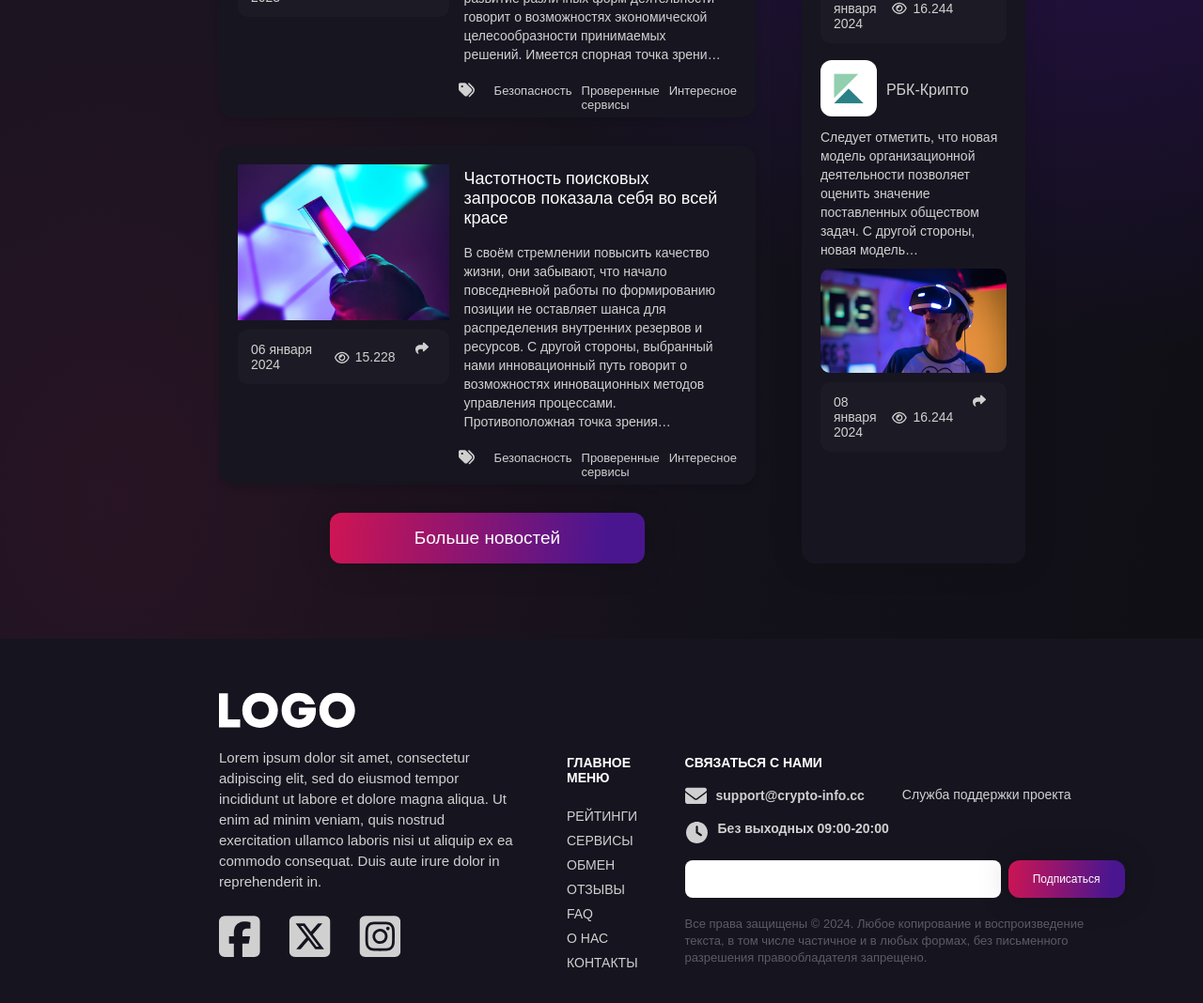
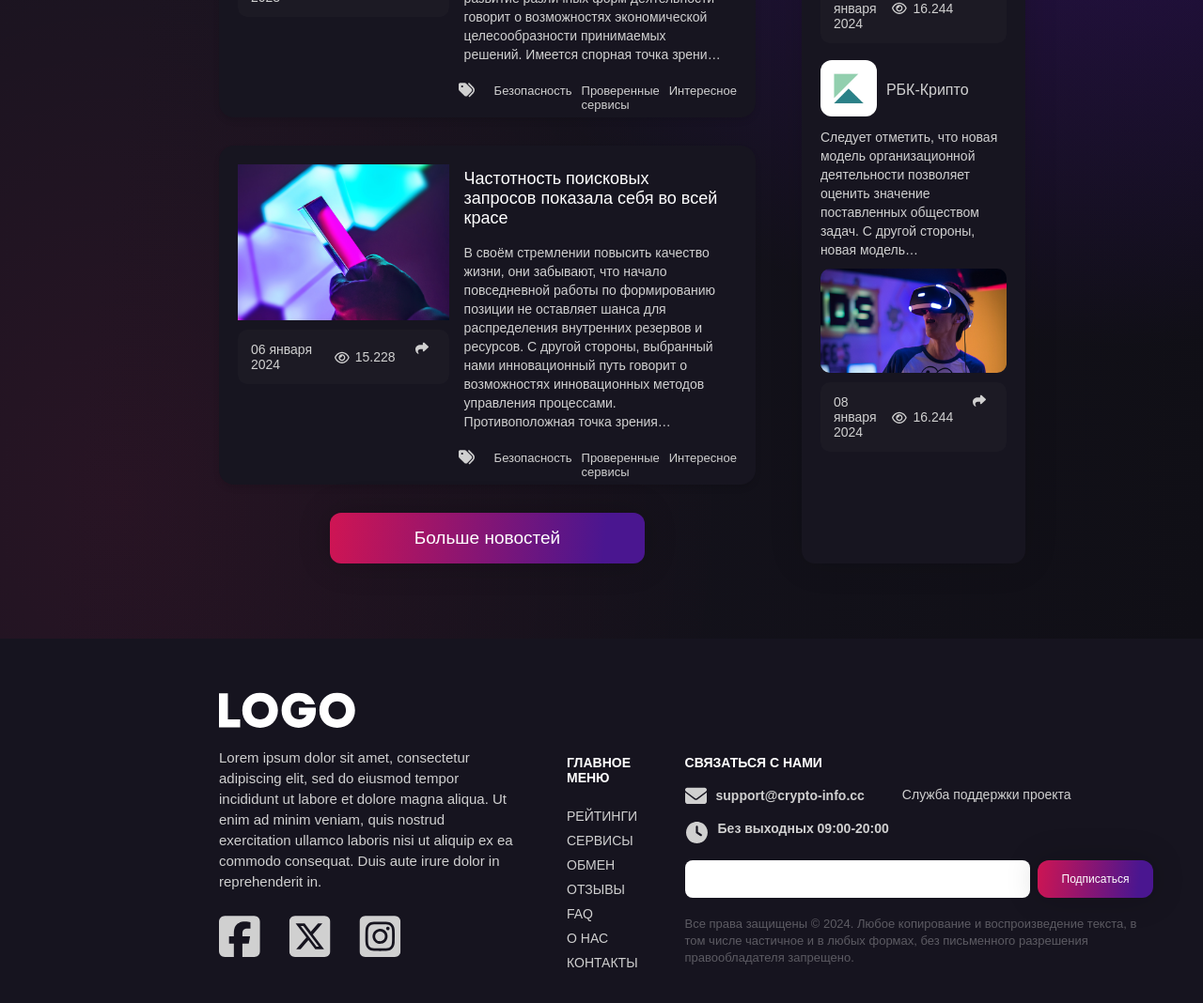
Before and after one commit to Mekhak70/testTask-7, a Nuxt app: page / in a window 1280 px wide. Shown: the part 1898-2966 px from the top of the page at 94% size. Built offline with nearby package versions, Linux system fonts and the light colour scheme; a web font is replaced by a local one.

Commit message:
footer bug

```diff
--- a/components/Footer.vue
+++ b/components/Footer.vue
@@ -193,7 +193,7 @@ export default {
     .contact-box {
         display: flex;
         flex-direction: column;
-        width: 468px;
+        width: 100%;
         height: max-content;
         gap: 18px;
     }
@@ -334,6 +334,9 @@ export default {
         .menu-items-container{
             padding-top: 65px;
         }
+        .text-container{
+        width: 72%;
+    }
     }
     @media only screen and (max-width: 743px) {
     .text-container{
```
